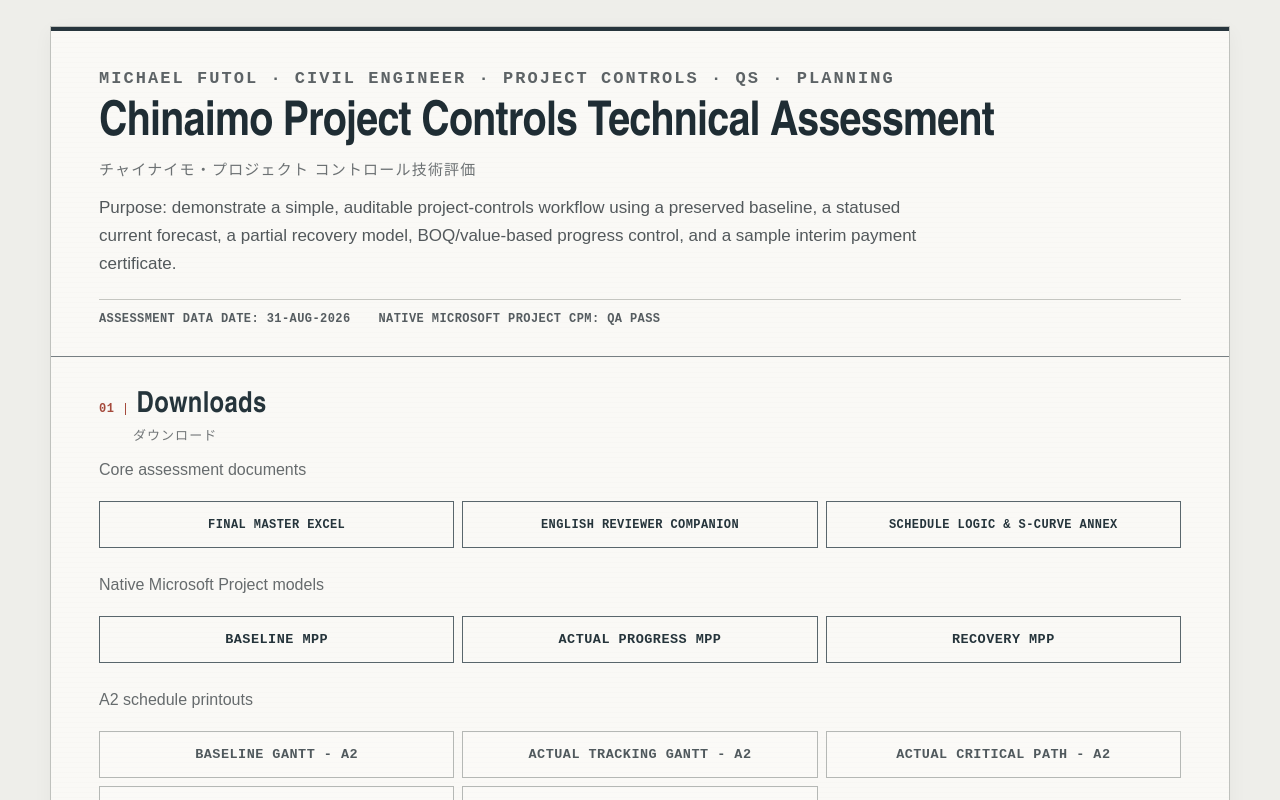
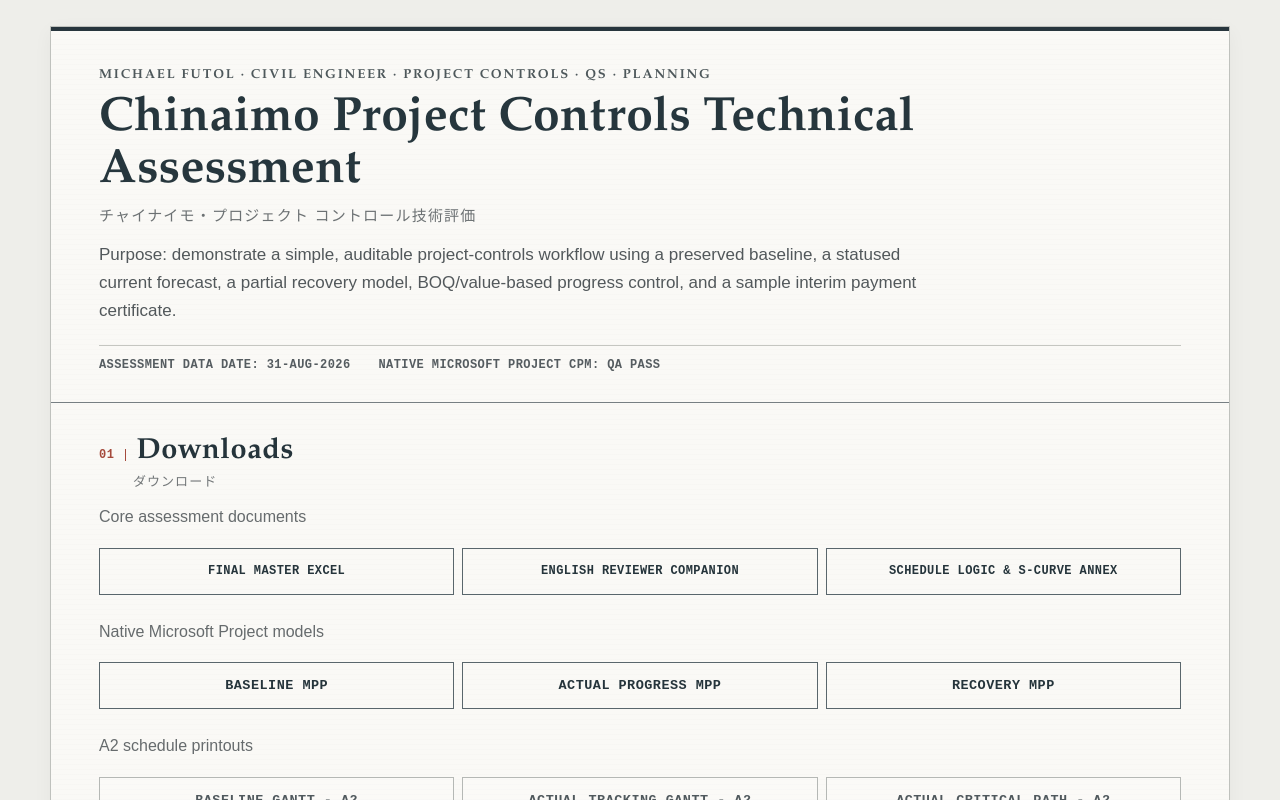
Before and after one commit to michaelfutol/Michael-Futol-Chinaimo-Project-Controls, a Next.js app: page / in a window 1280 px wide. Shown: the top 800 px of the page. Built offline with nearby package versions, Linux system fonts and the light colour scheme.

Commit message:
Add restrained vintage display typography to Chinaimo headings

```diff
--- a/app/refinements.css
+++ b/app/refinements.css
@@ -17,6 +17,28 @@ main article section div[class*="infoRow"] { font-size: 16px; }
 main article section table { font-size: 15px !important; }
 main article section table th { font-size: 13px !important; }
 main article a[href^="/downloads/"] { font-size: 13.5px !important; }
+
+/* Restrained vintage display layer: high-contrast old-print character only where hierarchy benefits from it.
+   Uses local/system serif faces so the reviewer page does not depend on an external font service. */
+main article header:has(.jp-main-title) h1 {
+  font-family:"Bodoni MT","Bodoni 72",Didot,"Baskerville","Book Antiqua","Palatino Linotype",Georgia,serif !important;
+  font-weight:700 !important;
+  letter-spacing:.006em !important;
+  color:#26363d !important;
+}
+main article header:has(.jp-main-title) > p:first-child {
+  font-family:"Baskerville","Bodoni MT","Book Antiqua","Palatino Linotype",Georgia,serif !important;
+  font-size:13px !important;
+  font-weight:700 !important;
+  font-variant-caps:small-caps;
+  letter-spacing:.14em !important;
+  color:#4e585b !important;
+}
+main article section h2 {
+  font-family:"Bodoni MT","Bodoni 72",Didot,"Baskerville","Book Antiqua","Palatino Linotype",Georgia,serif !important;
+  font-weight:700 !important;
+  letter-spacing:.018em !important;
+}
 
 .jp-main-title {
   margin-top: 7px;
@@ -91,6 +113,7 @@ main article svg[aria-label="Baseline, current forecast and recovery S-curve"] r
   main article { font-size:16px; }
   main article header h1 { font-size: 37px !important; }
   main article section h2 { font-size:25px !important; }
+  main article header:has(.jp-main-title) > p:first-child { font-size:12px !important; letter-spacing:.11em !important; }
   .jp-main-title { font-size:13px; }
   .jp-heading { margin-left:30px; font-size:12px; }
   .gantt-tabs { grid-template-columns:1fr 1fr; }
```
